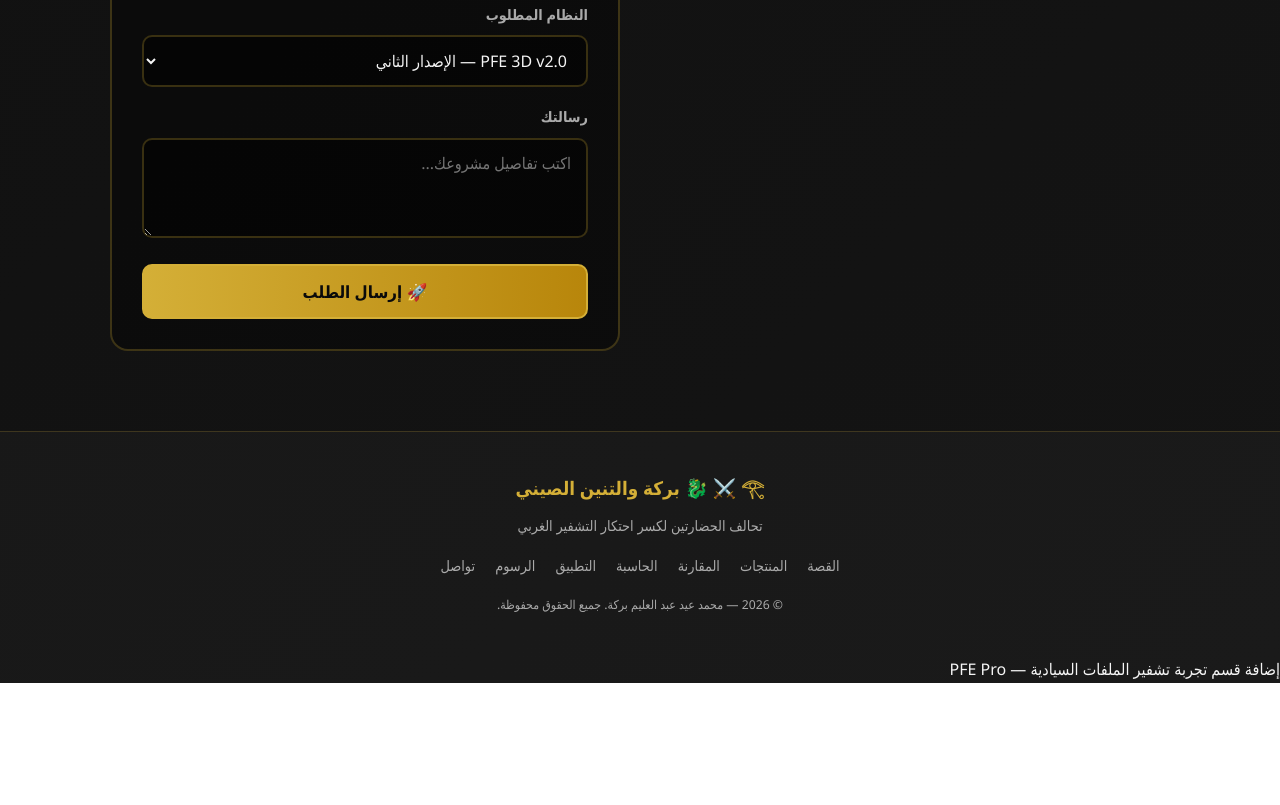
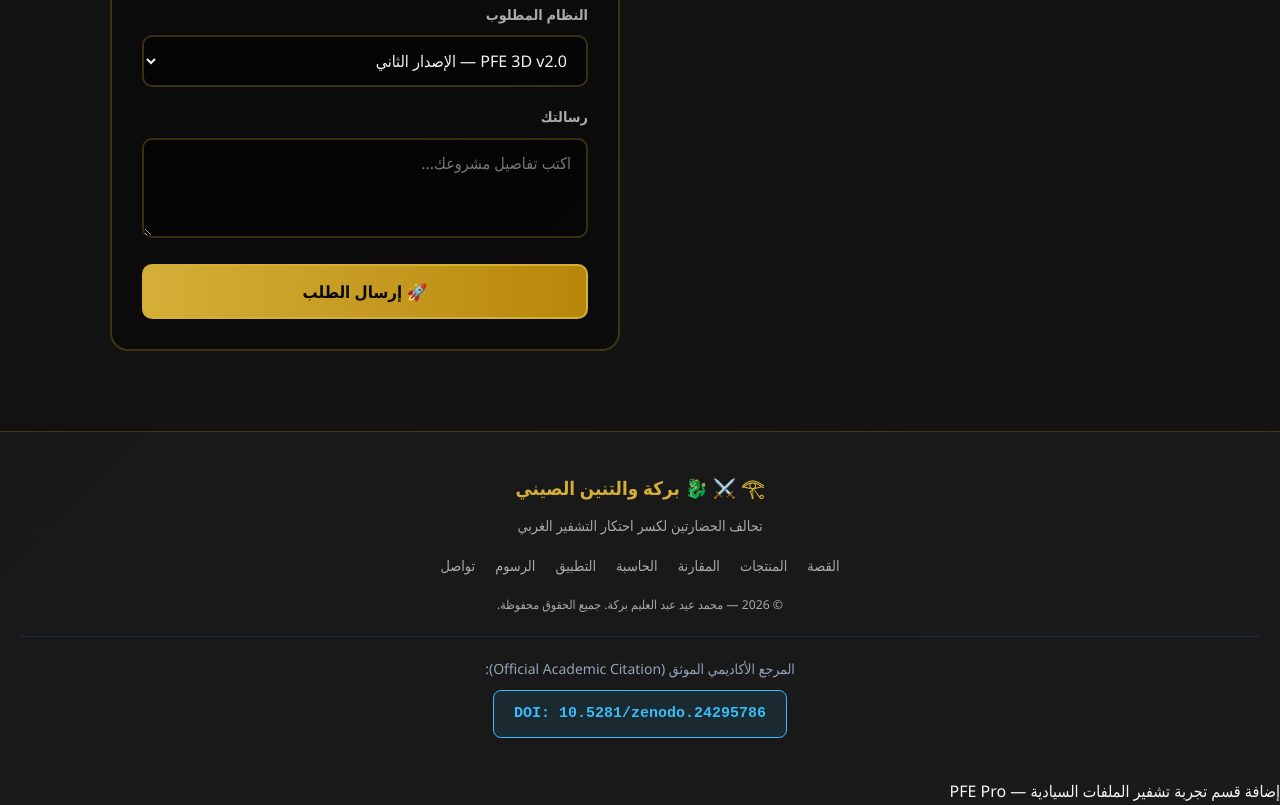
Before and after one commit to mohamedbaraka545moon-cmd/delightful-peony-9a34fd, a plain HTML site: page index.html in a window 1280 px wide. Shown: the part 11152-11957 px from the top of the page. Before the commit the page ends 11835 px from the top, so only its background shows below. Drawn offline with Linux system fonts and the light colour scheme.

Commit message:
Update index.html

```diff
--- a/index.html
+++ b/index.html
@@ -687,7 +687,15 @@ section{padding:60px 0}
 <a href="#visual">الرسوم</a>
 <a href="#contact">تواصل</a>
 </div>
-<p style="margin-top:16px;font-size:.85em">© 2026 — محمد عيد عبد العليم بركة. جميع الحقوق محفوظة.</p>
+<p style="margin-top:16px;font-size:.85em">© 2026 — محمد عيد عبد العليم بركة. جميع الحقوق محفوظة.</p>        <!-- توثيق الـ DOI -->
+        <div style="margin-top: 20px; padding-top: 20px; border-top: 1px solid #1e293b; text-align: center;">
+            <p style="color: #94a3b8; font-size: 14px; margin-bottom: 10px;">
+                المرجع الأكاديمي الموثق (Official Academic Citation):
+            </p>
+            <a href="https://doi.org/10.5281/zenodo.24295786" target="_blank" style="display: inline-block; padding: 10px 20px; background: rgba(56, 189, 248, 0.1); border: 1px solid #38bdf8; color: #38bdf8; text-decoration: none; border-radius: 8px; font-weight: bold; font-family: monospace; font-size: 15px; transition: 0.3s;">
+                DOI: 10.5281/zenodo.24295786
+            </a>
+        </div>
 </footer>
 
 <script>
```
